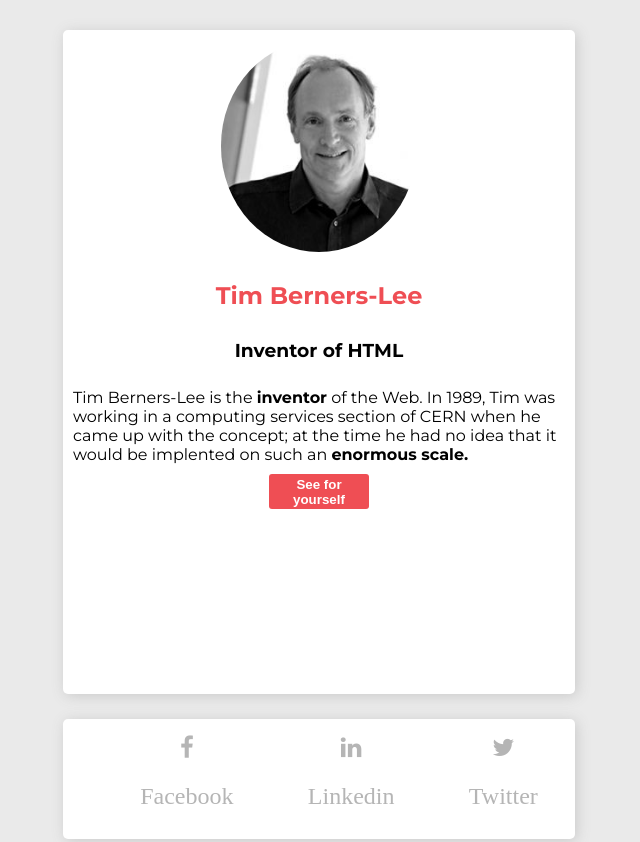
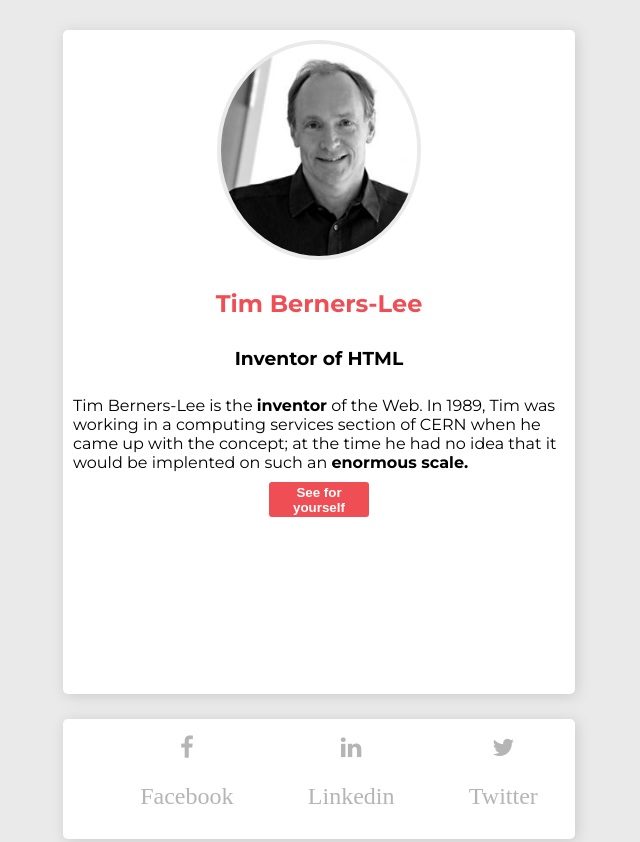
Before and after one commit to WameedhAli/starting-web-development, a plain HTML site: page index.html in a window 1280 px wide. Shown: the top 842 px of the page, without its empty margins (321-961 px from the left). Drawn offline with Linux system fonts and the light colour scheme.

Commit message:
added border pic

```diff
--- a/style.css
+++ b/style.css
@@ -32,6 +32,7 @@ text-decoration: none;
   width: 40%;
   margin: 10px auto 10px auto;
   border-radius: 50%;
+  border: 4px solid #eaeaea;
 }
 .profile h2, h3, p{
   margin-bottom: 10px;
```
